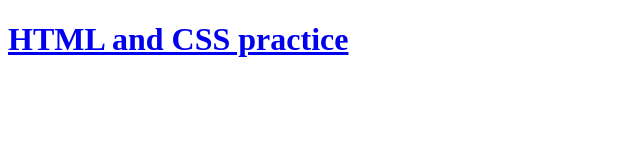
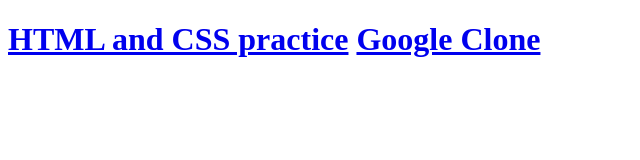
Before and after one commit to ledtien/treo-1.2-HTML-css, a plain HTML site: page index.html in a window 1280 px wide. Shown: the whole page, without its empty margins (0-640 px from the left). Drawn offline with Linux system fonts and the light colour scheme.

Commit message:
Add link

```diff
--- a/index.html
+++ b/index.html
@@ -9,6 +9,7 @@
 <body>
     <h1>
         <a href="exercise.html"> HTML and CSS practice</a>
+        <a href="Googleclone.html"> Google Clone</a>
     </h1>
 
 </body>
```
